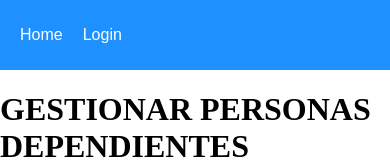
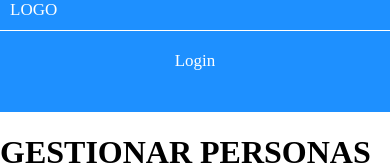
Before and after one commit to manrubben/TFG, a React (Create React App) app in the folder client/: page /coordinador/personasDependientes in a window 390 px wide. Shown: the top 165 px of the page. Built offline with nearby package versions, Linux system fonts and the light colour scheme; no server answers.

Commit message:
Responsive navbar done

```diff
--- a/client/src/App.css
+++ b/client/src/App.css
@@ -108,46 +108,72 @@ span {
 
 .navbar {
   width: 100%;
-  height: 70px;
   background-color: dodgerblue;
+  color: white;
   display: flex;
+  justify-content: space-around;
   align-items: center;
-  font-family: Arial, Helvetica, sans-serif;
-}
-.navbar .links {
-  flex: 50%;
-  height: 100%;
-  display: flex;
-  align-items: center;
+  font-size: 17px;
 }
 
-.navbar .loggedInContainer {
-  flex: 50%;
-  height: 100%;
-  display: flex;
-  justify-content: flex-end;
-  align-items: center;
-}
-.navbar a {
-  margin-left: 20px;
-  text-decoration: none;
-  color: white;
+.nav-list {
+  list-style-type: none;
+  box-sizing: border-box;
+  padding: 0;
+  margin: 0;
 }
 
-.navbar button {
-  width: 100px;
-  height: 40px;
-  cursor: pointer;
-  margin-right: 10px;
-  background-color: white;
+.nav-list .list-item {
+  display: inline-block;
+  padding: 20px 10px;
 }
 
-.navbar h1 {
-  text-align: right;
-  margin-right: 10px;
+.navbar a {
   color: white;
-  font-weight: lighter;
+  text-decoration: none;
 }
+
+.navbar a:hover {
+  color: black;
+}
+
+@media all and (max-width: 480px) {
+  .navbar {
+    flex-direction: column;
+    position: relative;
+  }
+
+  .navbar .container-icon {
+    width: 100%;
+  }
+
+  .menu {
+    display: block;
+    position: absolute;
+    right: 15px;
+    top: 15px;
+  }
+
+  .nav-list {
+    list-style-type: none;
+    width: 100%;
+    text-align: center;
+    padding-top: 10px;
+  }
+
+  .nav-list .list-item {
+    display: block;
+    border-top: 1px solid white;
+  }
+
+  .primary-icon {
+    margin-left: 10px;
+    margin-top: 10px;
+  }
+
+}
+
+
 
 /* INDIVIDUAL POST */
 .postPage {
--- a/client/src/App.js
+++ b/client/src/App.js
@@ -63,31 +63,36 @@ function App() {
     }
 
     return (
-
       <div className="App">
           <AuthContext.Provider value={{ authState, setAuthState }}>
               <Router>
-                  <div className="navbar">
-                      <label><Link to='/home'>Home</Link></label>
+                  <nav className="navbar">
+                      <div className="container-icon">
+                          <a className="primary-icon" href="/home">LOGO</a>
+                      </div>
+                      <ul className="nav-list">
                           {authState.rol === "COORDINADOR" &&
                               <>
-                              <label><Link to='/coordinador/personasDependientes'>Gestionar personas dependientes</Link></label>
-                              <label><Link to='/coordinador/auxiliares'>Gestionar auxiliares</Link></label>
-                              <label><Link to='/coordinador/familiares'>Gestionar familiares</Link></label>
+                                  <li className="list-item"><Link to='/coordinador/personasDependientes'>Personas
+                                      dependientes</Link></li>
+                                  <li className="list-item"><Link to='/coordinador/auxiliares'>Auxiliares</Link></li>
+                                  <li className="list-item"><Link to='/coordinador/familiares'>Familiares</Link></li>
                               </>
                           }
+
                           {!authState.status ? (
                           <>
-                              <label><Link to='/login'>Login</Link></label>
+                              <li className="list-item"><Link to='/login'>Login</Link></li>
                           </>
                           ) : (
                               <button onClick={logout}>Logout</button>
                           )}
+                      </ul>
                       <div className="loggedInContainer">
                           <h1>{authState.username}</h1>
                       </div>
+                  </nav>
 
-                  </div>
                   <Routes>
                       <Route path='/home' element={<Home/>} />
                       <Route path='/login' element={<Login/>} />
```
Lines whose indentation alone changed are shown as unchanged.
